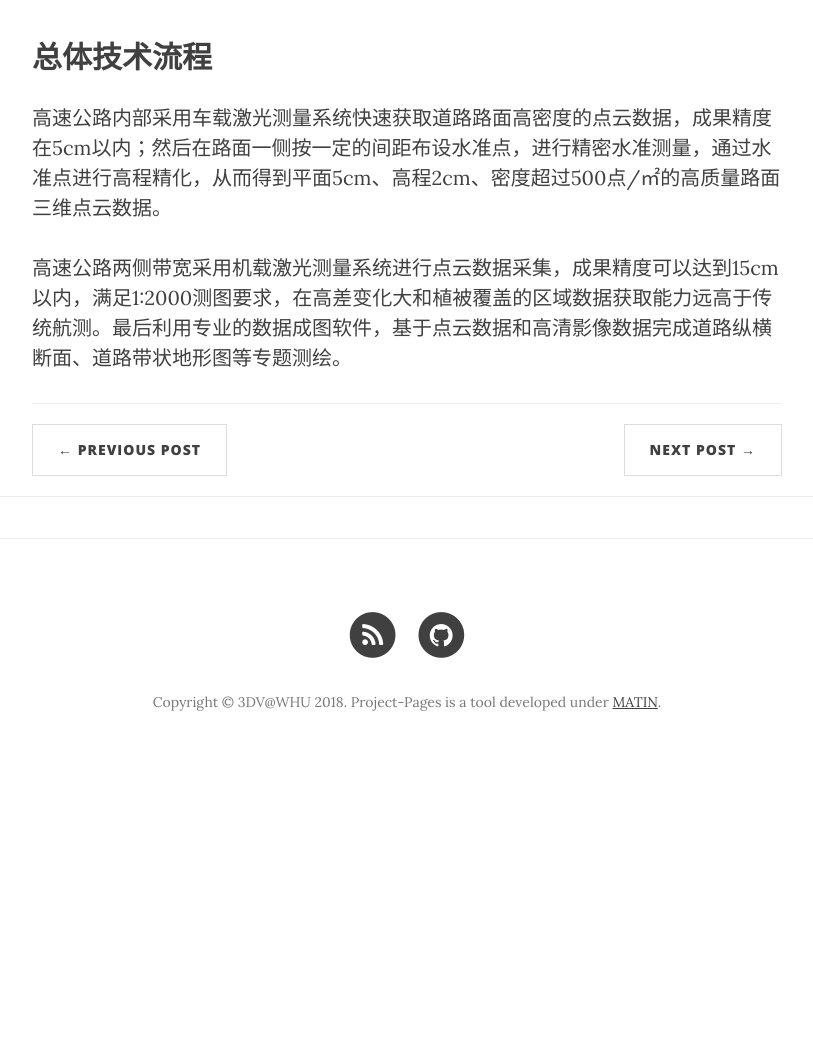
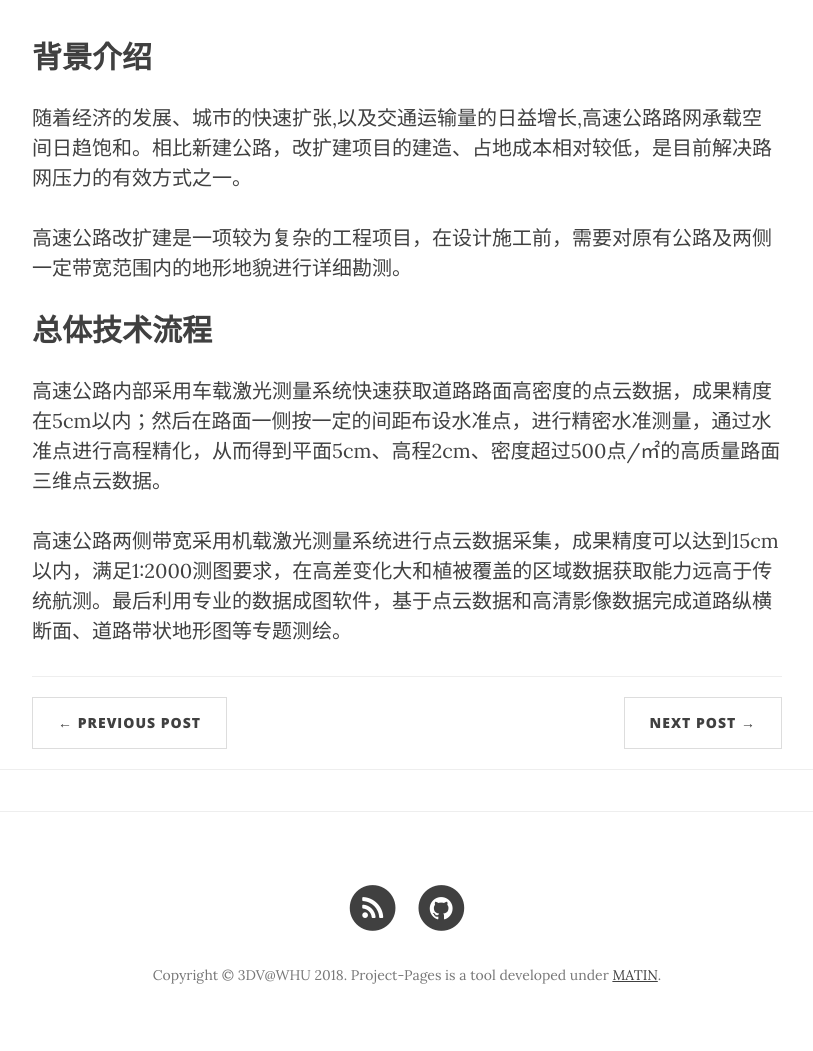
Before and after one commit to 3dvwhu/3dvwhu.github.io, a Jekyll site: the page built from _posts/2018-10-10-gaosu.markdown, in a window 1280 px wide. Shown: the part 236-1287 px from the top of the page, without its empty margins (233-1046 px from the left). Built offline with Jekyll 4.4.1, drawn with Linux system fonts in a browser that asks for light colours; nearby versions of some CDN libraries; comment, search, counter and statistics services are not loaded; before the commit the page ends 1014 px from its top, so only the background shows below that.

Commit message:
Update 2018-10-10-gaosu.markdown

```diff
--- a/_posts/2018-10-10-gaosu.markdown
+++ b/_posts/2018-10-10-gaosu.markdown
@@ -6,6 +6,12 @@ tags: 		  post
 subtitle:   项目内容介绍
 date:  2018-10-10
 ---
+## 背景介绍
+
+随着经济的发展、城市的快速扩张,以及交通运输量的日益增长,高速公路路网承载空间日趋饱和。相比新建公路，改扩建项目的建造、占地成本相对较低，是目前解决路网压力的有效方式之一。
+
+高速公路改扩建是一项较为复杂的工程项目，在设计施工前，需要对原有公路及两侧一定带宽范围内的地形地貌进行详细勘测。
+
 
 ## 总体技术流程
 
```
